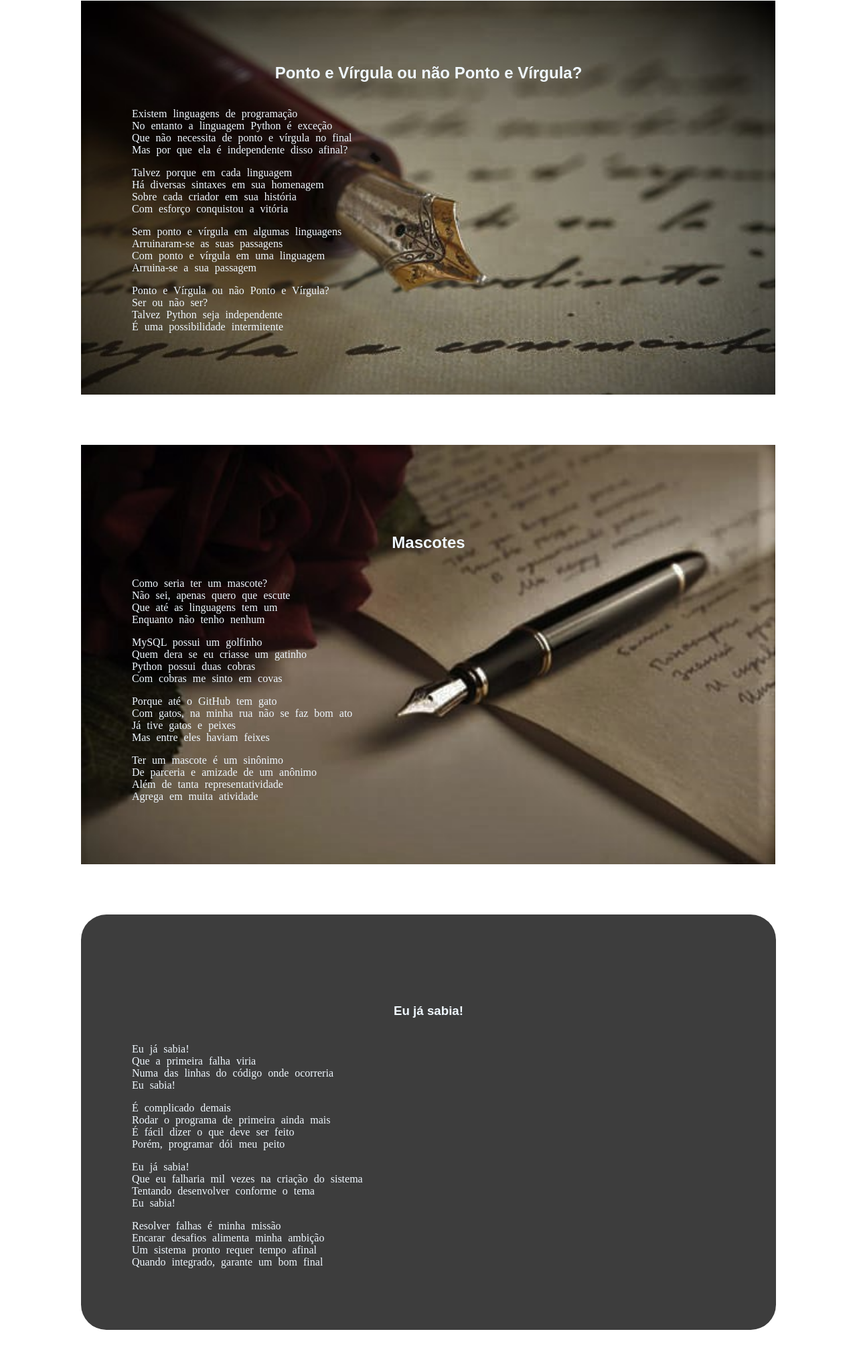
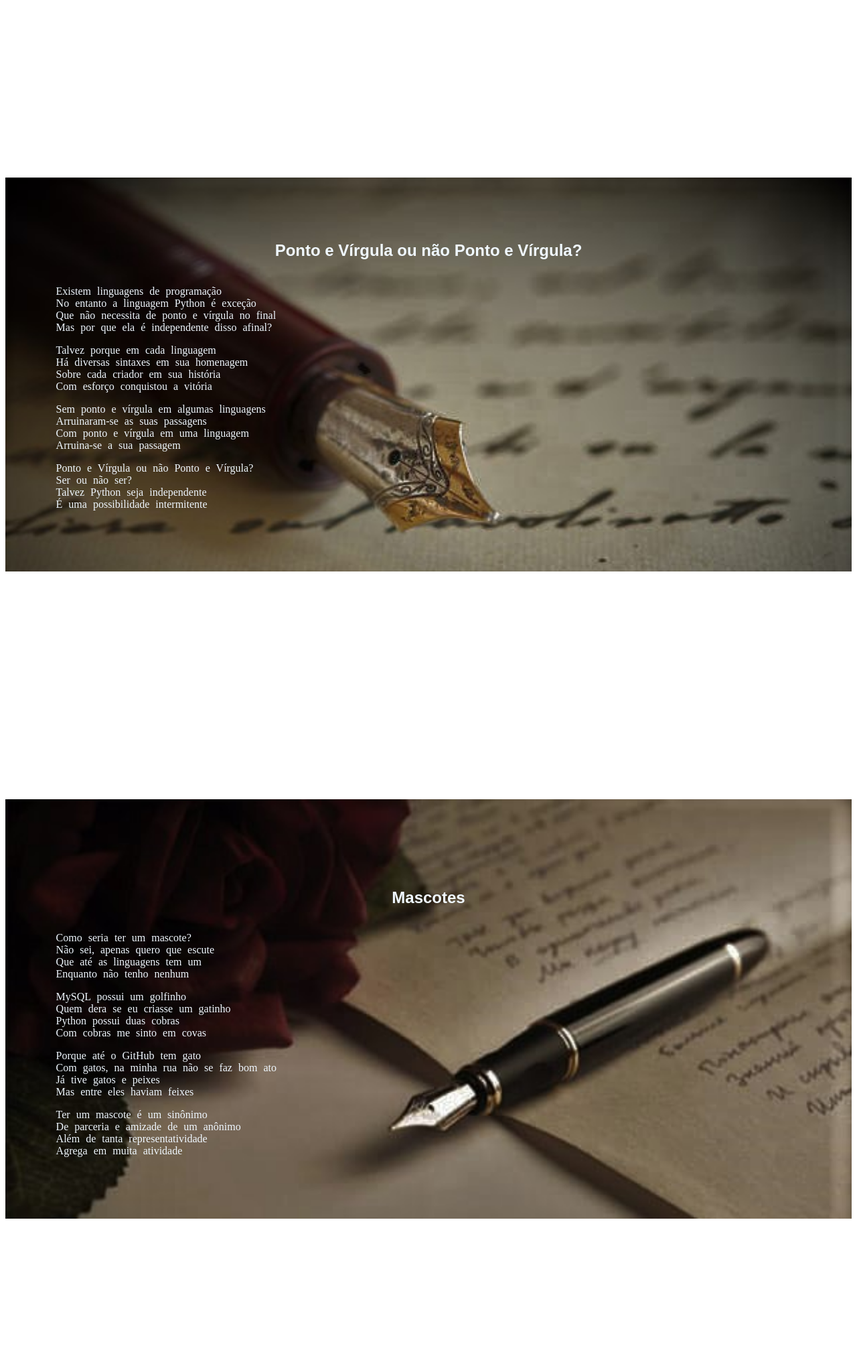
Before and after one commit to GabrielFerreiraTSI/project-dev-poems, a plain HTML site: page index.html in a window 1280 px wide. Shown: the part 290-2314 px from the top of the page at 67% size. Drawn offline with Linux system fonts and the light colour scheme.

Commit message:
Update style.css

```diff
--- a/css/style.css
+++ b/css/style.css
@@ -17,7 +17,7 @@ div.logo {
 footer {
     background-color: black;
     padding: 2cm;
-    margin-top: 2cm;
+    margin-top: 6cm;
 }
 
 div.copyright {
@@ -26,18 +26,14 @@ div.copyright {
 }
 
 div.poesia1 {
-    margin-top: 2cm;
-    margin-left: 3cm;
-    margin-right: 3cm;
+    margin-top: 9cm;
     padding-bottom: 2cm;
     padding-top: 0.5cm;
     color: aliceblue;
 }
 
 div.poesia2 {
-    margin-top: 2cm;
-    margin-left: 3cm;
-    margin-right: 3cm;
+    margin-top: 9cm;
     padding-bottom: 2cm;
     padding-top: 0.5cm;
     color: aliceblue;
@@ -62,7 +58,7 @@ h2 {
 }
 
 div.poesia3 {
-    margin-top: 2cm;
+    margin-top: 9cm;
     margin-left: 3cm;
     margin-right: 3cm;
     padding-bottom: 2cm;
@@ -79,7 +75,7 @@ h3 {
 }
 
 div.poesia4 {
-    margin-top: 2cm;
+    margin-top: 9cm;
     margin-left: 3cm;
     margin-right: 3cm;
     padding-bottom: 2cm;
```
